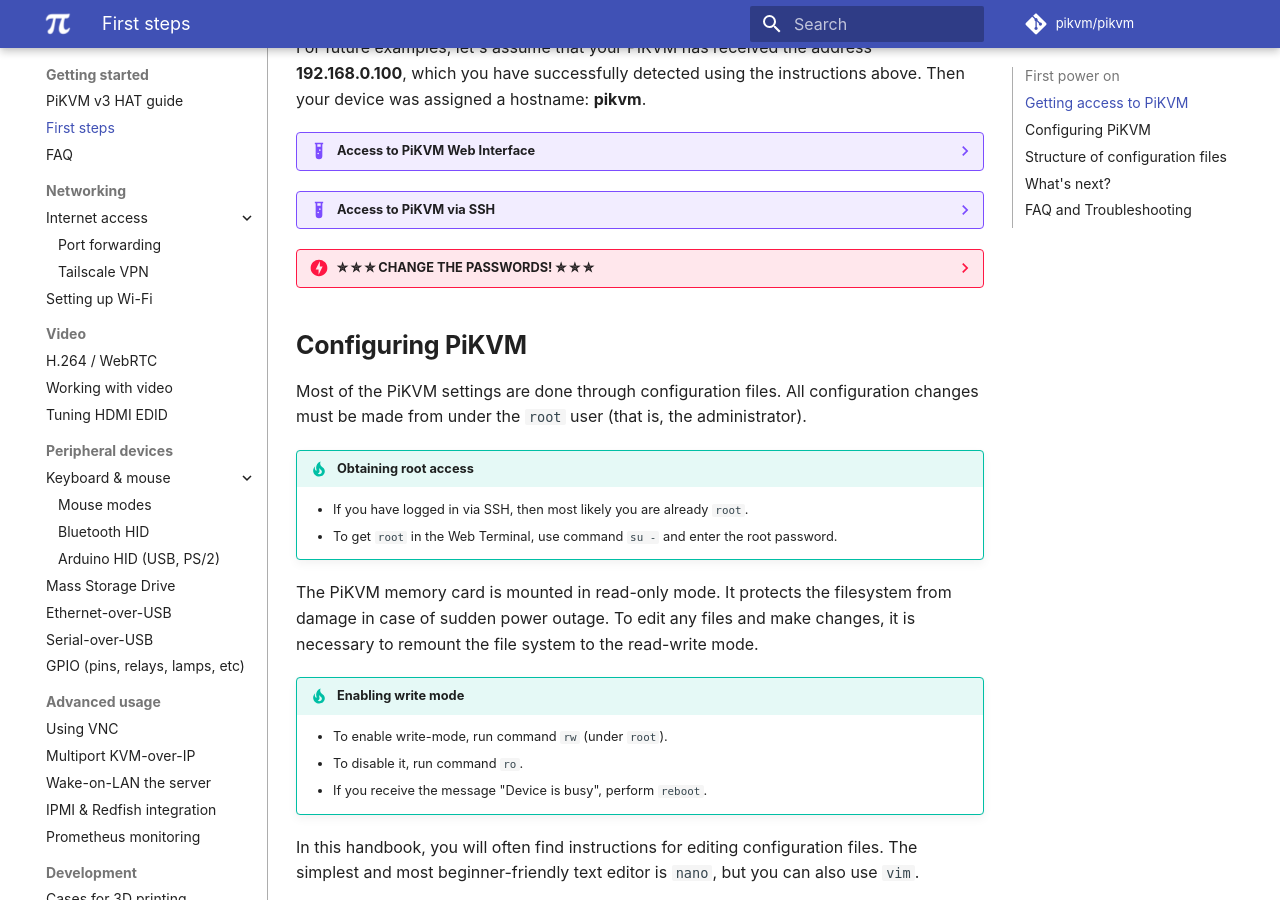
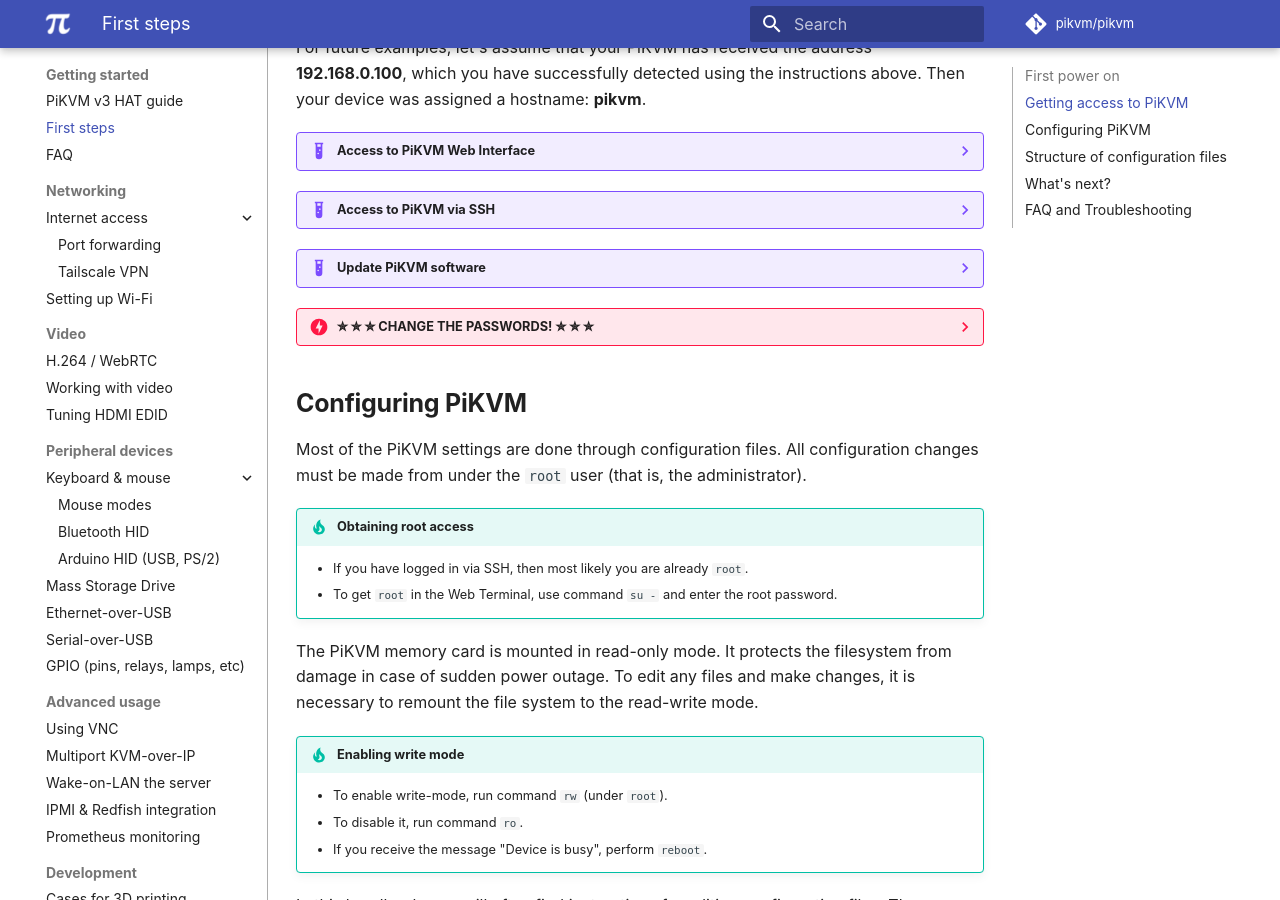
Before and after one commit to pikvm/pikvm, an MkDocs documentation site: the page built from docs/first_steps.md, in a window 1280 px wide and 900 px high, scrolled down 656 px. Built offline with MkDocs 1.6.1 and Material for MkDocs 9.7.7, drawn with Linux system fonts in a browser that asks for light colours; some web fonts are replaced; comment, search, counter and statistics services are not loaded; some of the changed lines change nothing that is shown.

Commit message:
Update PiKVM as part of first steps (#642)

````diff
--- a/docs/first_steps.md
+++ b/docs/first_steps.md
@@ -65,6 +65,15 @@
     * **Windows:** Use [PuTTY](https://www.putty.org/) for this.
 
     **The default `root` password is `root`.**
+
+??? example "Update PiKVM software"
+    The images used to flash the SD card are almost always some amount of versions behind. Do yourself a favor and update to the latest version after installation that will most likely have fixes to common issues. From an SSH connection, or right in the web terminal, run:
+
+    ```
+    # rw
+    # pacman -Syu
+    # reboot
+    ```
 
 ??? danger "✮ ✮ ✮ CHANGE THE PASSWORDS! ✮ ✮ ✮"
     PiKVM comes with the following default passwords:
````
